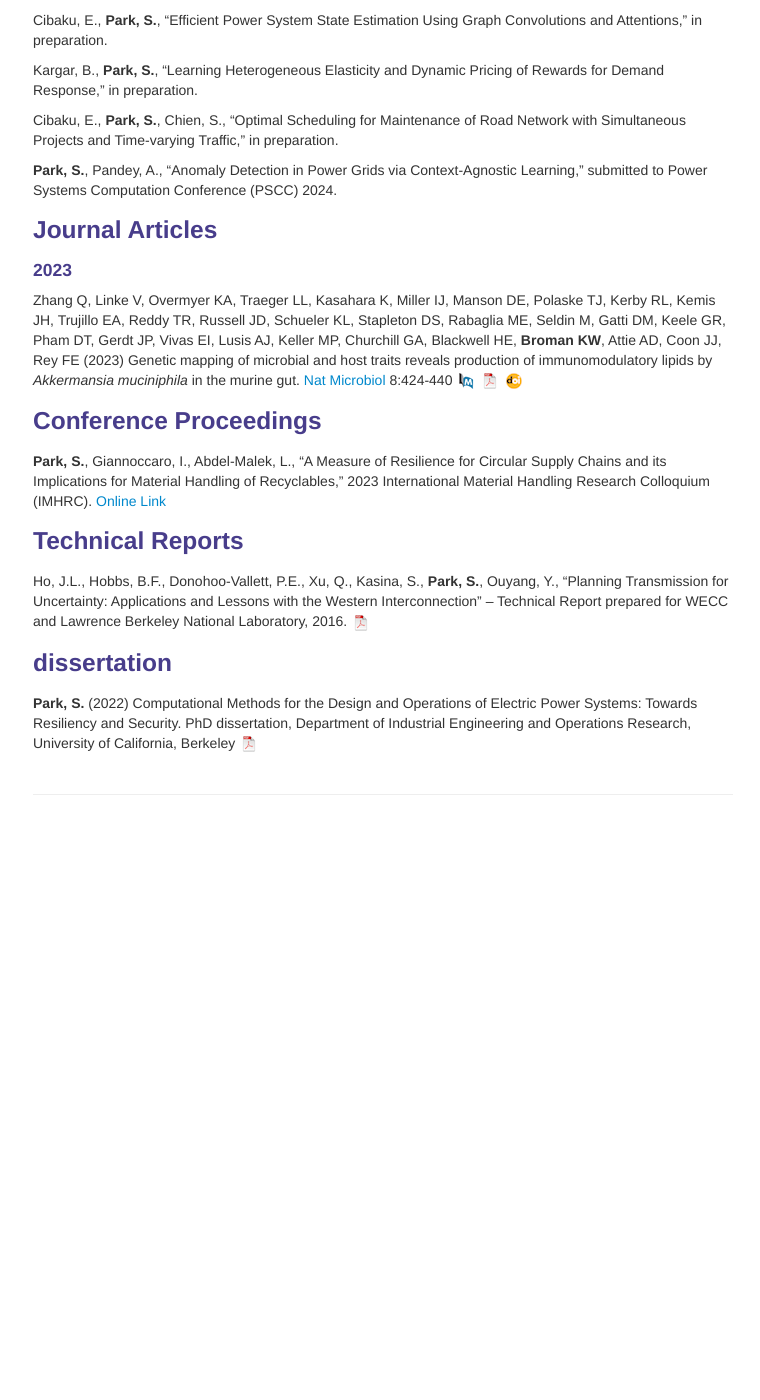
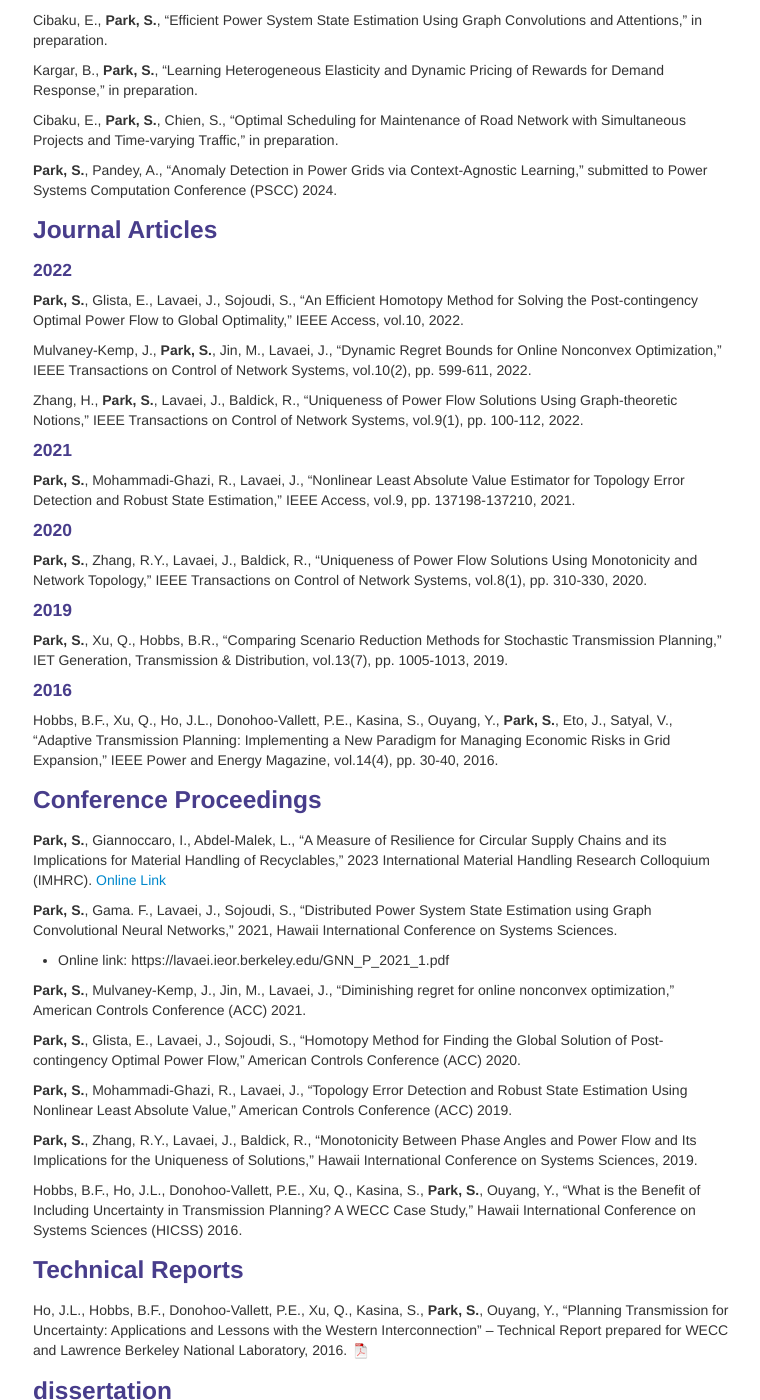
Before and after one commit to sangwoopark-njit/sangwoopark-njit.github.io, a Jekyll site: the page built from pubs.md, in a window 1280 px wide and 1400 px high, scrolled down 202 px. Shown: the whole window, without its empty margins (257-1017 px from the left). Built offline with Jekyll 4.4.1, drawn with Linux system fonts in a browser that asks for light colours; before the commit the page ends 1028 px from its top, so only the background shows below that.

Commit message:
Update pubs.md

```diff
--- a/pubs.md
+++ b/pubs.md
@@ -40,26 +40,49 @@ Cibaku, E., **Park, S.**, Chien, S., “Optimal Scheduling for Maintenance of Ro
 
 ### <a name="articles"></a>Journal Articles
 
-#### 2023
+#### 2022
 
-Zhang Q, Linke V, Overmyer KA, Traeger LL, Kasahara K, Miller IJ, Manson DE, Polaske TJ,
-Kerby RL, Kemis JH, Trujillo EA, Reddy TR, Russell JD, Schueler KL, Stapleton DS,
-Rabaglia ME, Seldin M, Gatti DM, Keele GR, Pham DT, Gerdt JP, Vivas EI, Lusis AJ,
-Keller MP, Churchill GA, Blackwell HE, **Broman KW**, Attie AD, Coon
-JJ, Rey FE (2023)
-Genetic mapping of microbial and host traits reveals production of
-immunomodulatory lipids by _Akkermansia muciniphila_ in the murine gut.
-[Nat Microbiol](https://www.nature.com/nmicrobiol/) 8:424-440
-[![PubMed](icons16/pubmed-icon.png)](https://pubmed.ncbi.nlm.nih.gov/36759753/)
-[![pdf](icons16/pdf-icon.png)](https://www.nature.com/articles/s41564-023-01326-w.pdf)
-[![doi](icons16/doi-icon.png)](https://doi.org/10/jz3m)
-<!-- * 171 * -->
-<!-- https://doi.org/10/jz3m -->
+**Park, S.**, Glista, E., Lavaei, J., Sojoudi, S., “An Efficient Homotopy Method for Solving the Post-contingency Optimal
+Power Flow to Global Optimality,” IEEE Access, vol.10, 2022.
+
+Mulvaney-Kemp, J., **Park, S.**, Jin, M., Lavaei, J., “Dynamic Regret Bounds for Online Nonconvex Optimization,”
+IEEE Transactions on Control of Network Systems, vol.10(2), pp. 599-611, 2022.
+
+Zhang, H., **Park, S.**, Lavaei, J., Baldick, R., “Uniqueness of Power Flow Solutions Using Graph-theoretic Notions,”
+IEEE Transactions on Control of Network Systems, vol.9(1), pp. 100-112, 2022.
+
+#### 2021
+**Park, S.**, Mohammadi-Ghazi, R., Lavaei, J., “Nonlinear Least Absolute Value Estimator for Topology Error Detection and Robust State Estimation,”
+IEEE Access, vol.9, pp. 137198-137210, 2021.
+
+#### 2020
+**Park, S.**, Zhang, R.Y., Lavaei, J., Baldick, R., “Uniqueness of Power Flow Solutions Using Monotonicity and Network Topology,”
+IEEE Transactions on Control of Network Systems, vol.8(1), pp. 310-330, 2020.
+
+#### 2019
+**Park, S.**, Xu, Q., Hobbs, B.R., “Comparing Scenario Reduction Methods for Stochastic Transmission Planning,”
+IET Generation, Transmission & Distribution, vol.13(7), pp. 1005-1013, 2019.
+
+#### 2016
+Hobbs, B.F., Xu, Q., Ho, J.L., Donohoo-Vallett, P.E., Kasina, S., Ouyang, Y., **Park, S.**, Eto, J., Satyal, V., “Adaptive Transmission Planning: Implementing a New Paradigm for Managing Economic Risks in Grid Expansion,”
+IEEE Power and Energy Magazine, vol.14(4), pp. 30-40, 2016.
 
 ### <a name="conference"></a>Conference Proceedings
 **Park, S.**, Giannoccaro, I., Abdel-Malek, L., “A Measure of Resilience for Circular Supply Chains and its Implications for Material Handling of Recyclables,” 2023 International Material Handling Research Colloquium (IMHRC).
 [Online Link](https://digitalcommons.georgiasouthern.edu/pmhr_2023/)
 
+**Park, S.**, Gama. F., Lavaei, J., Sojoudi, S., “Distributed Power System State Estimation using Graph Convolutional Neural Networks,” 2021, Hawaii International Conference on Systems Sciences.
+-	Online link: https://lavaei.ieor.berkeley.edu/GNN_P_2021_1.pdf
+
+**Park, S.**, Mulvaney-Kemp, J., Jin, M., Lavaei, J., “Diminishing regret for online nonconvex optimization,” American Controls Conference (ACC) 2021.
+
+**Park, S.**, Glista, E., Lavaei, J., Sojoudi, S., “Homotopy Method for Finding the Global Solution of Post-contingency Optimal Power Flow,” American Controls Conference (ACC) 2020.
+
+**Park, S.**, Mohammadi-Ghazi, R., Lavaei, J., “Topology Error Detection and Robust State Estimation Using Nonlinear Least Absolute Value,” American Controls Conference (ACC) 2019.
+
+**Park, S.**, Zhang, R.Y., Lavaei, J., Baldick, R., “Monotonicity Between Phase Angles and Power Flow and Its Implications for the Uniqueness of Solutions,” Hawaii International Conference on Systems Sciences, 2019.
+
+Hobbs, B.F., Ho, J.L., Donohoo-Vallett, P.E., Xu, Q., Kasina, S., **Park, S.**, Ouyang, Y., “What is the Benefit of Including Uncertainty in Transmission Planning? A WECC Case Study,” Hawaii International Conference on Systems Sciences (HICSS) 2016.
 
 
 ### <a name="techreports"></a>Technical Reports
```
